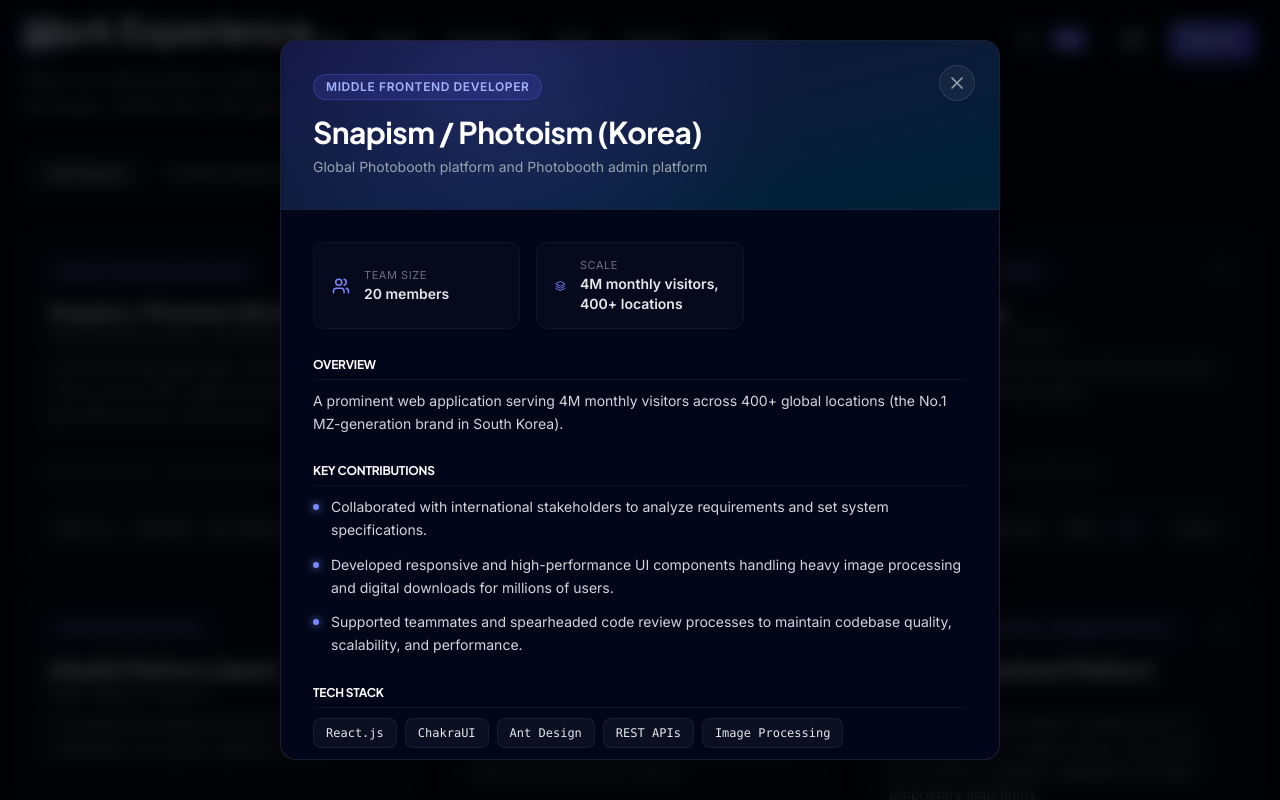
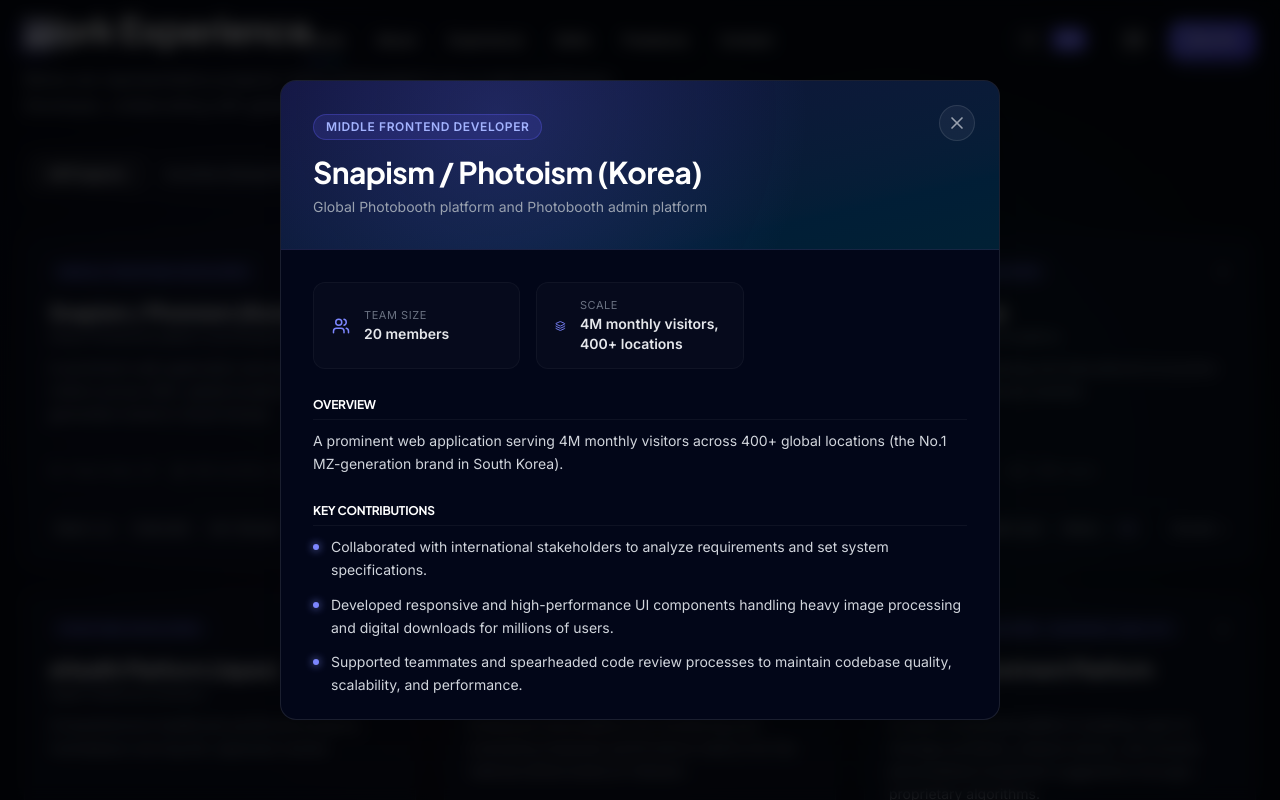
Before and after one commit to nothing521314/my-portfolio, a Next.js app: page /en in a window 1280 px wide. Both pictures are taken after a click on the element 220 px from the left and 1952 px from the top of the page. Shown: the part 1552-2352 px from the top of the page. Built offline with nearby package versions, Linux system fonts and the light colour scheme.

Commit message:
fix: restore missing dark gradient background from original CSS (top #030712 → bottom #0b0f19)

```diff
--- a/docker-compose.yml
+++ b/docker-compose.yml
@@ -6,6 +6,6 @@
     container_name: my-portfolio
     restart: unless-stopped
     ports:
-      - "${PORT:-3000}:3000"
+      - "${PORT:-3000}:${PORT:-3000}"
     env_file:
       - .env
--- a/src/app/globals.css
+++ b/src/app/globals.css
@@ -82,6 +82,7 @@
 html,
 body {
   background-color: var(--color-bg-main);
+  background-image: linear-gradient(to bottom, #030712, #0b0f19);
   color: #f9fafb;
   font-family: var(--font-body);
   -webkit-font-smoothing: antialiased;
--- a/src/components/BackgroundGlow.tsx
+++ b/src/components/BackgroundGlow.tsx
@@ -2,7 +2,7 @@
 
 export default function BackgroundGlow() {
   return (
-    <div className="fixed top-0 left-0 w-screen h-screen -z-10 overflow-hidden pointer-events-none bg-bg-main">
+    <div className="fixed top-0 left-0 w-screen h-screen overflow-hidden pointer-events-none">
       <div className="absolute rounded-full blur-[120px] opacity-15 mix-blend-screen transition-all duration-1000 ease top-[-10%] left-[-10%] w-[50vw] h-[50vw] bg-[radial-gradient(circle,#6366f1_0%,rgba(99,102,241,0)_70%)] animate-blob1" />
       <div className="absolute rounded-full blur-[120px] opacity-15 mix-blend-screen transition-all duration-1000 ease bottom-[-10%] right-[-10%] w-[60vw] h-[60vw] bg-[radial-gradient(circle,#06b6d4_0%,rgba(6,182,212,0)_70%)] animate-blob2" />
       <div className="absolute rounded-full blur-[120px] opacity-10 mix-blend-screen transition-all duration-1000 ease top-[40%] left-[30%] w-[40vw] h-[40vw] bg-[radial-gradient(circle,#ec4899_0%,rgba(236,72,153,0)_70%)] animate-blob3" />
--- a/src/components/ProjectModal.tsx
+++ b/src/components/ProjectModal.tsx
@@ -40,7 +40,7 @@
       onClick={onClose}
     >
       <div
-        className="w-full max-w-[720px] max-h-[90vh] bg-slate-950 border border-white/10 rounded-2xl overflow-hidden shadow-2xl flex flex-col"
+        className="w-full max-w-[720px] max-h-[80vh] bg-slate-950 border border-white/10 rounded-2xl overflow-hidden shadow-2xl flex flex-col"
         onClick={(e) => e.stopPropagation()}
         role="dialog"
         aria-modal="true"
@@ -49,7 +49,7 @@
         <div className="p-8 bg-linear-to-br from-indigo-500/15 to-cyan-500/15 border-b border-white/5 relative">
           <div className="absolute inset-0 bg-[radial-gradient(circle_at_30%_20%,rgba(99,102,241,0.2)_0%,transparent_60%)] pointer-events-none" />
           <button
-            className="absolute top-6 right-6 bg-white/5 border border-white/10 text-gray-400 w-9 h-9 rounded-full flex justify-center items-center cursor-pointer transition-all hover:bg-white/10 hover:text-white hover:rotate-90"
+            className="absolute top-6 right-6 bg-white/5 border border-white/10 text-gray-400 w-9 h-9 rounded-full flex justify-center items-center cursor-pointer transition-all hover:bg-white/10 hover:text-white hover:rotate-90 z-100"
             onClick={onClose}
             aria-label={dict.close}
           >
```
